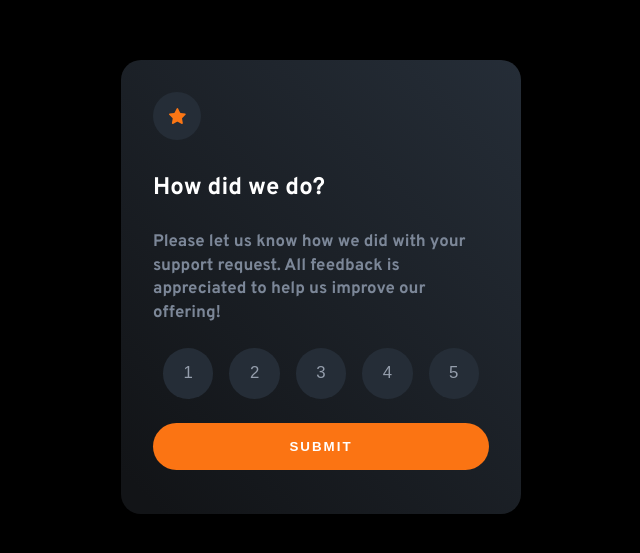
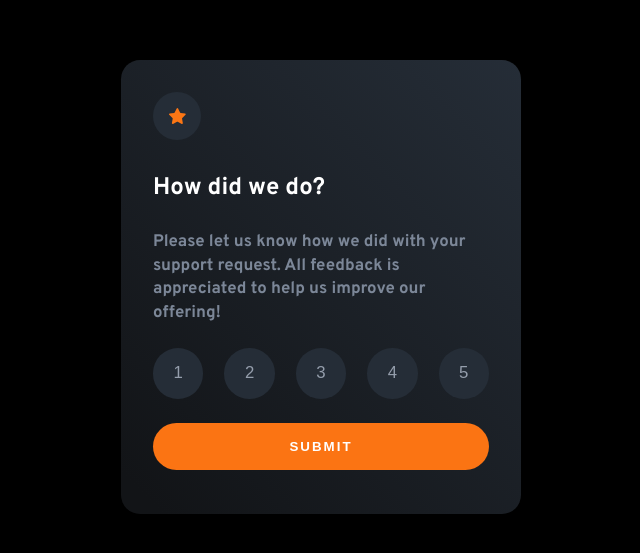
Before and after one commit to GabeGar/FM-interactive-rating-component, a React (Vite) app: page / in a window 1280 px wide. Shown: the part 113-666 px from the top of the page, without its empty margins (319-959 px from the left). Built offline with nearby package versions, Linux system fonts and the light colour scheme.

Commit message:
update ratings spacing for mobile & desktop

```diff
--- a/src/index.css
+++ b/src/index.css
@@ -37,7 +37,7 @@
     line-height: 1.4;
     font-family: Overpass;
     background-image: linear-gradient(45deg, #121417 5%, #252d37 100%);
-    border-radius: 20px;
+    border-radius: 1.2em;
     padding: 2rem;
 }
 
@@ -103,7 +103,7 @@
     letter-spacing: .125rem;
     text-transform: uppercase;
     border: none;
-    border-radius: 2rem;
+    border-radius: 2em;
     color: var(--White);
     background-color: var(--Orange);
 }
@@ -146,6 +146,6 @@
     }
 
     .ratings {
-        gap: 1rem;
+        justify-content: space-between;
     }
 }
```
